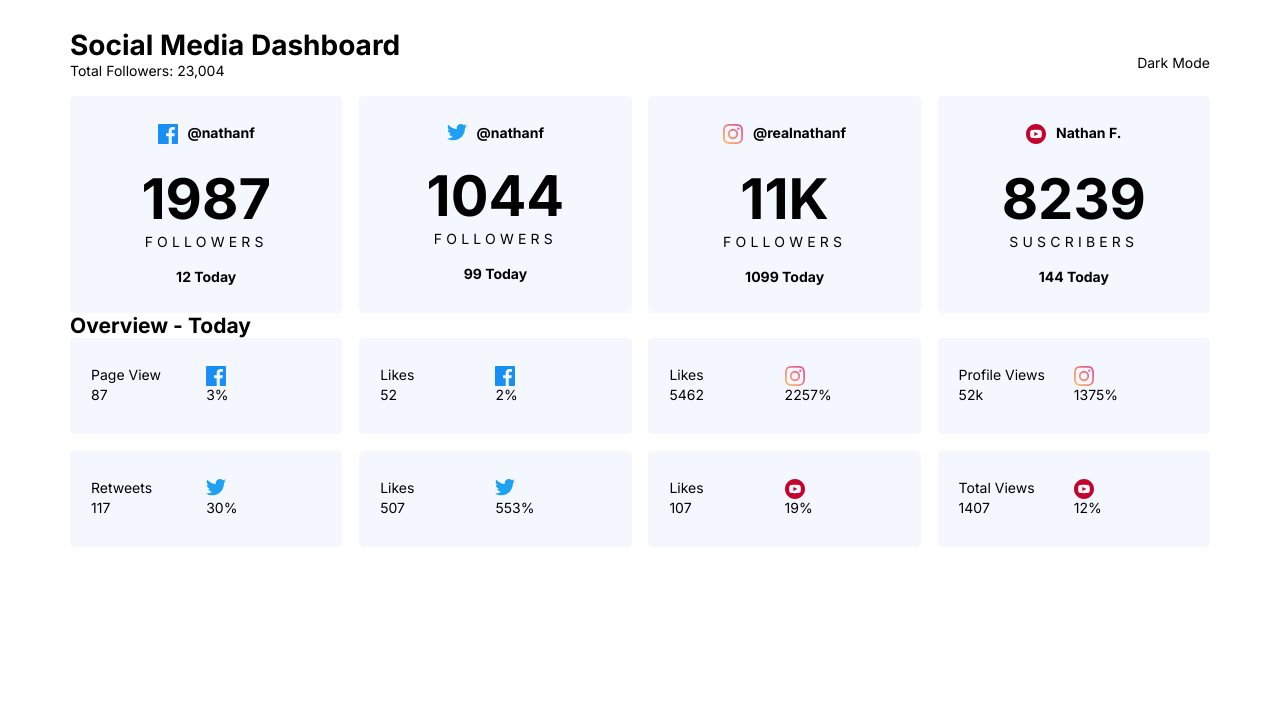
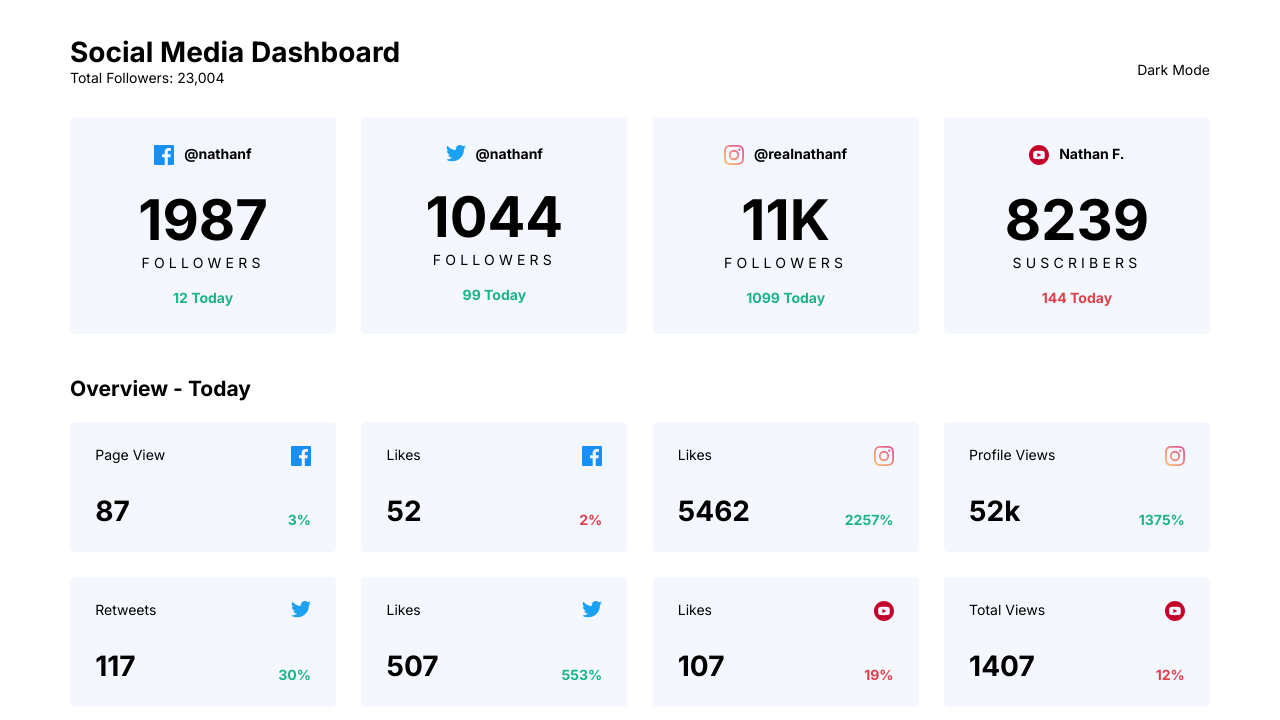
Before and after one commit to floraCodes/FEM-Social-Media-Dashboard, a plain HTML site: page index.html in a window 1280 px wide. Drawn offline with Linux system fonts and the light colour scheme.

Commit message:
Style light theme

```diff
--- a/index.html
+++ b/index.html
@@ -30,7 +30,7 @@
       </div>
     </header>
     <main>
-      <div class="social-media-followers-container">
+      <section class="social-media-followers-container">
         <article>
           <div class="social-media-handler">
             <img src="/images/icon-facebook.svg" alt="facebook logo" />
@@ -38,7 +38,7 @@
           </div>
           <p class="main-number">1987</p>
           <p>Followers</p>
-          <p class="today-number">12 Today</p>
+          <p class="today-number green-num">12 Today</p>
         </article>
 
         <article>
@@ -48,7 +48,7 @@
           </div>
           <p class="main-number">1044</p>
           <p>Followers</p>
-          <p class="today-number">99 Today</p>
+          <p class="today-number green-num">99 Today</p>
         </article>
 
         <article>
@@ -58,7 +58,7 @@
           </div>
           <p class="main-number">11K</p>
           <p>Followers</p>
-          <p class="today-number">1099 Today</p>
+          <p class="today-number green-num">1099 Today</p>
         </article>
 
         <article>
@@ -68,39 +68,39 @@
           </div>
           <p class="main-number">8239</p>
           <p>Suscribers</p>
-          <p class="today-number">144 Today</p>
+          <p class="today-number red-num">144 Today</p>
         </article>
-      </div>
+      </section>
 
-      <div class="overview-container">
+      <section class="overview-container">
         <h2>Overview - Today</h2>
         <div class="overview-components-container">
           <article>
             <p>Page View</p>
             <img src="/images/icon-facebook.svg" alt="facebook logo" />
             <p class="overview-number">87</p>
-            <p class="overview-percentage">3%</p>
+            <p class="overview-percentage green-num">3%</p>
           </article>
 
           <article>
             <p>Likes</p>
             <img src="/images/icon-facebook.svg" alt="facebook icon" />
             <p class="overview-number">52</p>
-            <p class="overview-percentage">2%</p>
+            <p class="overview-percentage red-num">2%</p>
           </article>
 
           <article>
             <p>Likes</p>
             <img src="/images/icon-instagram.svg" alt="instagram logo" />
             <p class="overview-number">5462</p>
-            <p class="overview-percentage">2257%</p>
+            <p class="overview-percentage green-num">2257%</p>
           </article>
 
           <article>
             <p>Profile Views</p>
             <img src="/images/icon-instagram.svg" alt="instagram logo" />
             <p class="overview-number">52k</p>
-            <p class="overview-percentage">1375%</p>
+            <p class="overview-percentage green-num">1375%</p>
           </article>
 
           <article>
@@ -108,31 +108,31 @@
             <img src="/images/icon-twitter.svg" alt="twitter logo" />
 
             <p class="overview-number">117</p>
-            <p class="overview-percentage">30%</p>
+            <p class="overview-percentage green-num">30%</p>
           </article>
 
           <article>
             <p>Likes</p>
             <img src="/images/icon-twitter.svg" alt="twitter logo" />
             <p class="overview-number">507</p>
-            <p class="overview-percentage">553%</p>
+            <p class="overview-percentage green-num">553%</p>
           </article>
 
           <article>
             <p>Likes</p>
             <img src="/images/icon-youtube.svg" alt="youtube logo" />
             <p class="overview-number">107</p>
-            <p class="overview-percentage">19%</p>
+            <p class="overview-percentage red-num">19%</p>
           </article>
 
           <article>
             <p>Total Views</p>
             <img src="/images/icon-youtube.svg" alt="youtube logo" />
             <p class="overview-number">1407</p>
-            <p class="overview-percentage">12%</p>
+            <p class="overview-percentage red-num">12%</p>
           </article>
         </div>
-      </div>
+      </section>
     </main>
   </body>
 </html>
--- a/styles.css
+++ b/styles.css
@@ -71,7 +71,7 @@ ul {
 html {
   overflow: hidden;
   font-size: 14px;
-  font-family: "Inter";
+  font-family: 'Inter';
 }
 
 /* ### header ### */
@@ -79,6 +79,7 @@ html {
 header {
   display: grid;
   grid-template: repeat(2, 1fr) / repeat(2, 1fr);
+  margin: 0.5rem 0 1rem 0;
 }
 
 header > h1 {
@@ -95,6 +96,14 @@ header > p {
   align-self: center;
 }
 
+.red-num {
+  color: var(--Bright-Red);
+  font-weight: 700;
+}
+.green-num {
+  color: var(--Lime-Green);
+  font-weight: 700;
+}
 /* ### body ### */
 
 body {
@@ -119,7 +128,8 @@ article:hover {
 .social-media-followers-container {
   display: grid;
   grid-template-columns: repeat(4, 1fr);
-  grid-gap: 1.2rem;
+  gap: 1.8rem;
+  padding-bottom: 3rem;
 }
 
 .social-media-followers-container > article {
@@ -140,12 +150,9 @@ article:hover {
   padding-bottom: 1.3rem;
 }
 
-.social-media-followers-container > article :nth-child(4) {
-}
-
 .social-media-handler > p,
 .main-number,
-.social-media-followers-container > article :nth-child(4),
+.overview-number,
 h2 {
   font-weight: 800;
 }
@@ -156,14 +163,47 @@ h2 {
 }
 
 /* ### overview container ### */
+h2 {
+  margin-bottom: 1.5rem;
+}
 
 .overview-components-container {
   display: grid;
   grid-template-columns: repeat(4, 1fr);
-  grid-gap: 1.2rem;
+  gap: 1.8rem;
 }
 
 .overview-components-container > article {
+  padding: 0;
   display: grid;
   grid-template: repeat(2, 1fr) / repeat(2, 1fr);
+  gap: 1rem;
+  align-content: space-between;
+  justify-content: space-between;
+  justify-items: center;
+  align-items: center;
 }
+
+.overview-components-container > article :nth-child(1),
+.overview-components-container > article :nth-child(3) {
+  justify-self: start;
+  padding-left: 1.8rem;
+}
+.overview-components-container > article :nth-child(2),
+.overview-components-container > article :nth-child(4) {
+  justify-self: end;
+  padding-right: 1.8rem;
+}
+.overview-components-container > article :nth-child(1),
+.overview-components-container > article :nth-child(2) {
+  align-self: start;
+  padding-top: 1.7rem;
+}
+.overview-components-container > article :nth-child(3),
+.overview-components-container > article :nth-child(4) {
+  align-self: end;
+  padding-bottom: 1.7rem;
+}
+.overview-number {
+  font-size: 2rem;
+}
```
